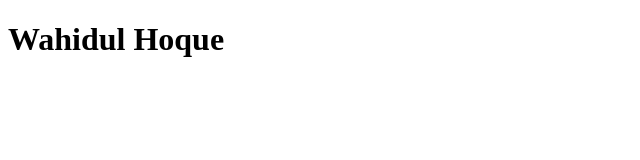
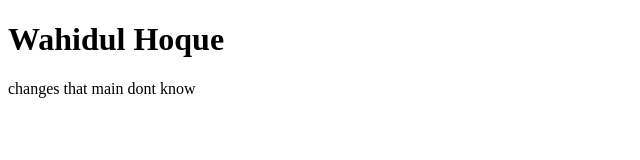
Before and after one commit to kaiumuddin/my-third-repo, a plain HTML site: page wahid.html in a window 1280 px wide. Shown: the whole page, without its empty margins (0-640 px from the left). Drawn offline with Linux system fonts and the light colour scheme.

Commit message:
main dont know

```diff
--- a/wahid.html
+++ b/wahid.html
@@ -8,5 +8,6 @@
 </head>
 <body>
     <h1>Wahidul Hoque</h1>
+    <p>changes that main dont know</p>
 </body>
 </html>
```
